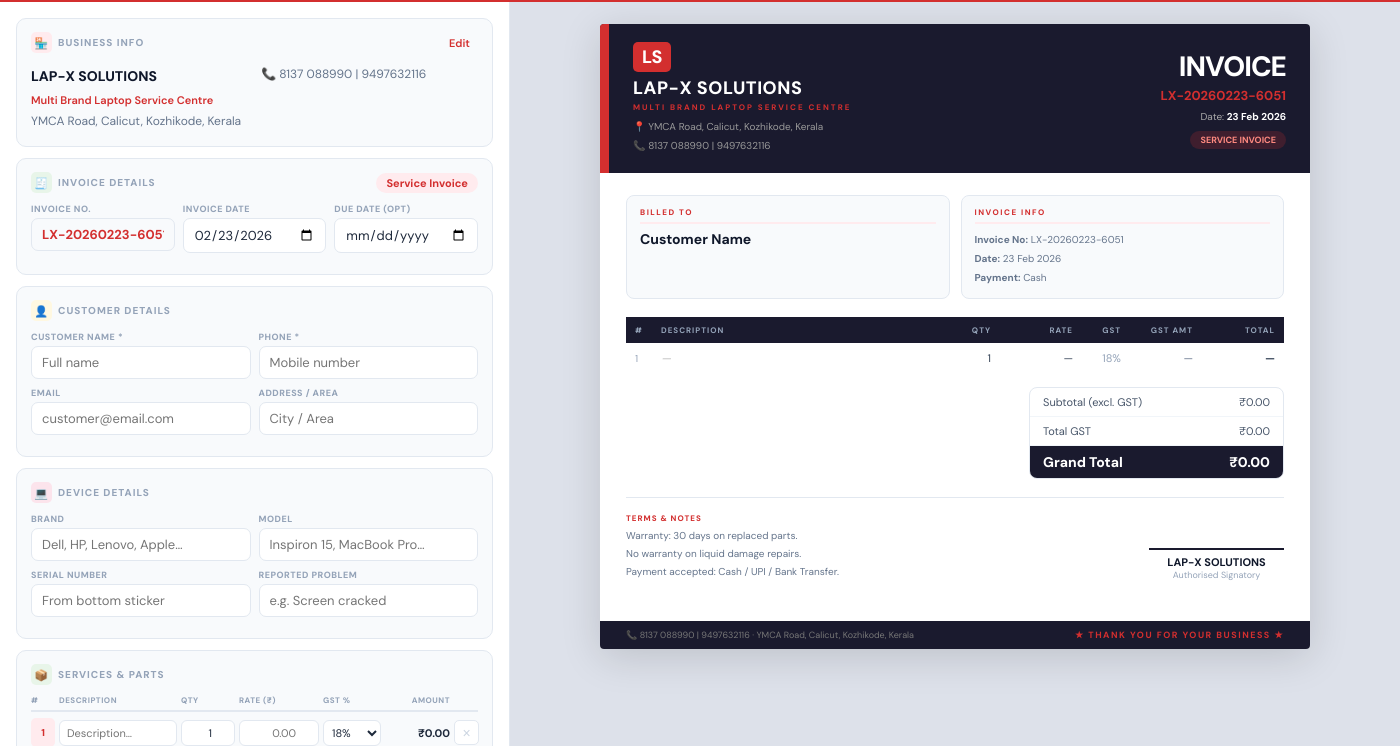
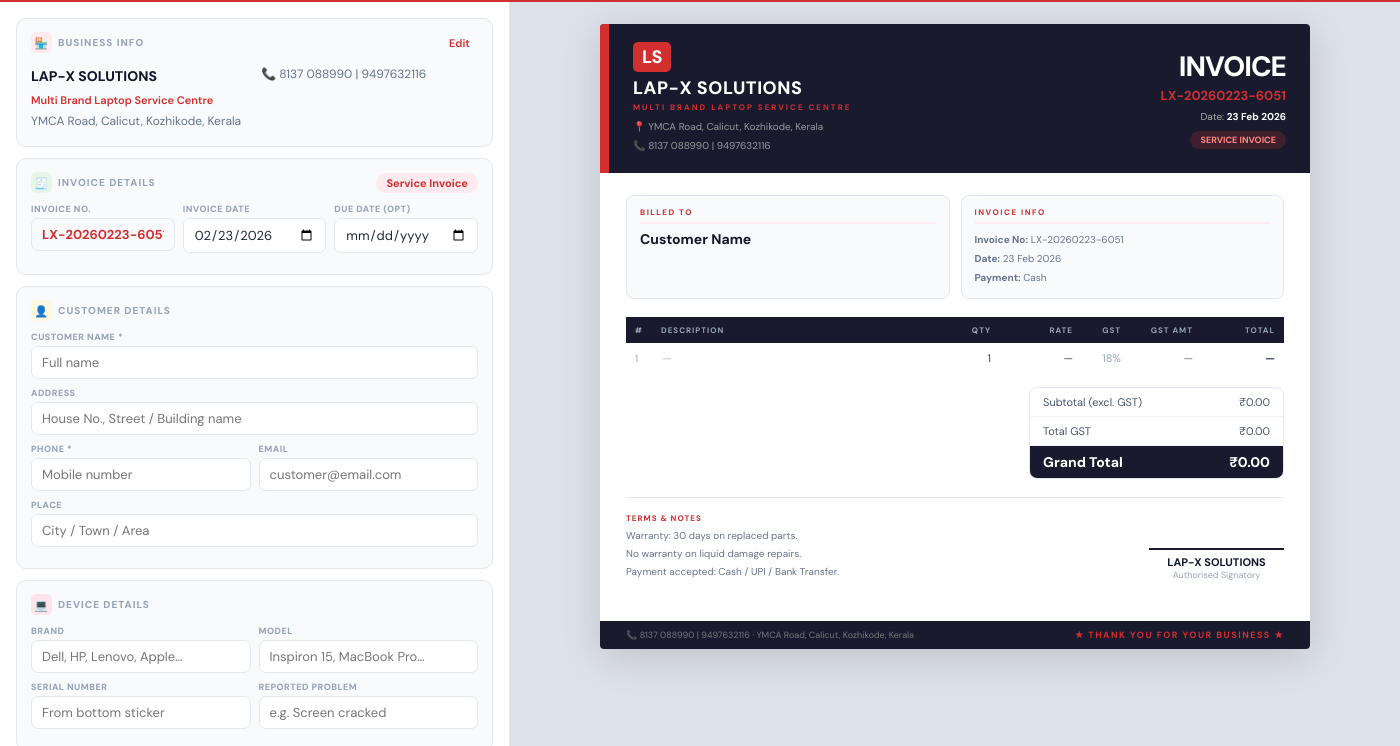
Before and after one commit to Sahlaanas/Lapx-billing, an Electron app: page src/index.html in a window 1400 px wide. Shown: the part 54-800 px from the top of the page. Drawn offline with Linux system fonts and the light colour scheme.

Commit message:
added address

```diff
--- a/src/index.html
+++ b/src/index.html
@@ -142,6 +142,8 @@
     .inv-ibox.full { grid-column: 1/-1; }
     .inv-ilbl { font-size: 8px; font-weight: 800; letter-spacing: 1.5px; text-transform: uppercase; color: var(--red); margin-bottom: 6px; padding-bottom: 5px; border-bottom: 2px solid var(--red-light); }
     .inv-iname { font-size: 14px; font-weight: 700; color: var(--gray-900); margin-bottom: 2px; }
+    /* ── NEW: customer address line directly under name ── */
+    .inv-iaddr { font-size: 11px; color: var(--gray-700); font-weight: 500; margin-bottom: 5px; line-height: 1.5; }
     .inv-idet { font-size: 10px; color: var(--gray-500); line-height: 1.9; }
     .dev-grid { display: grid; grid-template-columns: repeat(4,1fr); gap: 8px; }
     .dkey { font-size: 8px; font-weight: 700; color: var(--gray-400); text-transform: uppercase; }
@@ -187,7 +189,6 @@
       .inv-hd, .inv-bot, .inv-tbl thead tr, .inv-tr.grand, .inv-redbar { -webkit-print-color-adjust: exact; print-color-adjust: exact; }
     }
 
-    /* scrollbar */
     .form-col::-webkit-scrollbar, .preview-col::-webkit-scrollbar { width: 4px; }
     .form-col::-webkit-scrollbar-thumb, .preview-col::-webkit-scrollbar-thumb { background: var(--gray-200); border-radius: 10px; }
   </style>
@@ -281,13 +282,18 @@
       <div class="card-hdr">
         <div class="card-title"><span class="cicon" style="background:#fff8e1">👤</span> Customer Details</div>
       </div>
-      <div class="frow c2">
+      <div class="frow">
         <div class="fld"><label>Customer Name *</label><input id="c-name" placeholder="Full name" oninput="renderPreview()"/></div>
-        <div class="fld"><label>Phone *</label><input id="c-phone" placeholder="Mobile number" oninput="renderPreview()"/></div>
+      </div>
+      <div class="frow">
+        <div class="fld"><label>Address</label><input id="c-addr" placeholder="House No., Street / Building name" oninput="renderPreview()"/></div>
       </div>
       <div class="frow c2">
+        <div class="fld"><label>Phone *</label><input id="c-phone" placeholder="Mobile number" oninput="renderPreview()"/></div>
         <div class="fld"><label>Email</label><input id="c-email" placeholder="customer@email.com" oninput="renderPreview()"/></div>
-        <div class="fld"><label>Address / Area</label><input id="c-addr" placeholder="City / Area" oninput="renderPreview()"/></div>
+      </div>
+      <div class="frow">
+        <div class="fld"><label>Place</label><input id="c-place" placeholder="City / Town / Area" oninput="renderPreview()"/></div>
       </div>
     </div>
 
@@ -399,6 +405,8 @@ Payment accepted: Cash / UPI / Bank Transfer.</textarea>
           <div class="inv-ibox">
             <div class="inv-ilbl">Billed To</div>
             <div class="inv-iname" id="inv-cname">Customer Name</div>
+            <!-- ── NEW: address shown prominently below name ── -->
+            <div class="inv-iaddr" id="inv-caddr"></div>
             <div class="inv-idet" id="inv-cdet"></div>
           </div>
           <div class="inv-ibox">
@@ -480,14 +488,10 @@ const GST_RATES = [0,5,12,18,28];
 
 // ── init ────────────────────────────────────────────────────────────
 function init() {
-  // Invoice number
   const d = new Date();
   document.getElementById('inv-no').value =
     `LX-${d.getFullYear()}${String(d.getMonth()+1).padStart(2,'0')}${String(d.getDate()).padStart(2,'0')}-${Math.floor(Math.random()*9000+1000)}`;
-
-  // Today date
   document.getElementById('inv-date').value = d.toISOString().split('T')[0];
-
   addItem();
   renderPreview();
 }
@@ -516,9 +520,8 @@ function setBillType(t) {
 function setView(v) {
   document.getElementById('vtab-form').classList.toggle('active', v==='form');
   document.getElementById('vtab-preview').classList.toggle('active', v==='preview');
-  document.getElementById('form-col').style.display    = v==='preview' ? 'none' : 'block';
+  document.getElementById('form-col').style.display = v==='preview' ? 'none' : 'block';
 }
-
 function doPrint() {
   setView('preview');
   setTimeout(() => window.print(), 300);
@@ -542,7 +545,6 @@ function updateShop() {
   const ph2     = v('s-ph2');
   const email   = v('s-email');
   const gstin   = v('s-gstin');
-
   document.getElementById('d-name').textContent    = name;
   document.getElementById('d-tagline').textContent = tagline;
   document.getElementById('d-addr').textContent    = `${addr}, ${city}`;
@@ -567,7 +569,6 @@ function updateItem(id, field, val) {
   items = items.map(i => i.id===id ? {...i, [field]: val} : i);
   recalc();
 }
-
 function renderItems() {
   const sugg = billType==='sales' ? SALES_SUGG : billType==='service' ? SERVICE_SUGG : [...SERVICE_SUGG,...SALES_SUGG];
   const dl = sugg.map(s=>`<option value="${s}">`).join('');
@@ -594,7 +595,6 @@ function renderItems() {
   }).join('');
   recalc();
 }
-
 function refreshItemSuggestions() { renderItems(); }
 
 // ── calculations ────────────────────────────────────────────────────
@@ -634,21 +634,22 @@ function recalc() {
 
 // ── preview render ──────────────────────────────────────────────────
 function renderPreview() {
-  const shop   = getShop();
-  const invNo  = v('inv-no');
-  const date   = v('inv-date');
-  const due    = v('inv-due');
-  const cname  = v('c-name')||'Customer Name';
-  const cphone = v('c-phone');
-  const cemail = v('c-email');
-  const caddr  = v('c-addr');
-  const payMode= v('pay-mode');
-  const notes  = v('notes');
+  const shop    = getShop();
+  const invNo   = v('inv-no');
+  const date    = v('inv-date');
+  const due     = v('inv-due');
+  const cname   = v('c-name') || 'Customer Name';
+  const caddr   = v('c-addr');
+  const cphone  = v('c-phone');
+  const cemail  = v('c-email');
+  const cplace  = v('c-place');
+  const payMode = v('pay-mode');
+  const notes   = v('notes');
 
   const fmtDate = s => s ? new Date(s+'T00:00:00').toLocaleDateString('en-IN',{day:'2-digit',month:'short',year:'numeric'}) : '';
 
   // Header
-  document.getElementById('inv-sname').textContent   = shop.name;
+  document.getElementById('inv-sname').textContent    = shop.name;
   document.getElementById('inv-stagline').textContent = shop.tagline;
   document.getElementById('inv-signame').textContent  = shop.name;
   document.getElementById('inv-contact').innerHTML =
@@ -663,12 +664,28 @@ function renderPreview() {
   const chipEl = document.getElementById('inv-type-chip');
   const labels = {service:'Service Invoice', sales:'Sales Invoice', mixed:'Tax Invoice'};
   chipEl.textContent = labels[billType];
-  chipEl.className = `inv-chip chip-${billType}`;
+  chipEl.className   = `inv-chip chip-${billType}`;
 
-  // Customer
+  // ── Billed To — order: Name, Address, Phone, Email, Place ──
   document.getElementById('inv-cname').textContent = cname;
+
+  // Address line directly below name
+  const addrEl = document.getElementById('inv-caddr');
+  if (caddr && caddr.trim()) {
+    addrEl.innerHTML = escHtml(caddr);
+    addrEl.style.display = 'block';
+  } else {
+    addrEl.innerHTML = '';
+    addrEl.style.display = 'none';
+  }
+
+  // Phone, Email, Place — in that order
   document.getElementById('inv-cdet').innerHTML =
-    [cphone?`📞 ${cphone}`:null, cemail?`✉ ${cemail}`:null, caddr?`📍 ${caddr}`:null].filter(Boolean).join('<br>');
+    [
+      cphone ? `📞 ${escHtml(cphone)}` : null,
+      cemail ? `✉ ${escHtml(cemail)}`  : null,
+      cplace ? `📍 ${escHtml(cplace)}` : null
+    ].filter(Boolean).join('<br>');
 
   // Invoice info box
   document.getElementById('inv-info').innerHTML =
@@ -716,7 +733,6 @@ function renderPreview() {
       <td class="r" style="font-weight:700">${r.rate ? fmt(r.total) : '—'}</td>
     </tr>`).join('');
 
-  // Invoice totals
   let totsHtml = `
     <div class="inv-tr"><span>Subtotal (excl. GST)</span><span>${fmt(sub)}</span></div>
     <div class="inv-tr"><span>Total GST</span><span>${fmt(gst)}</span></div>
@@ -726,7 +742,6 @@ function renderPreview() {
     ${paid>0?`<div class="inv-tr bal"><span>Balance Due</span><span>${fmt(Math.max(0,bal))}</span></div>`:''}`;
   document.getElementById('inv-tots').innerHTML = totsHtml;
 
-  // Notes
   document.getElementById('inv-notes').innerHTML = escHtml(notes).replace(/\n/g,'<br>');
 }
 
```
